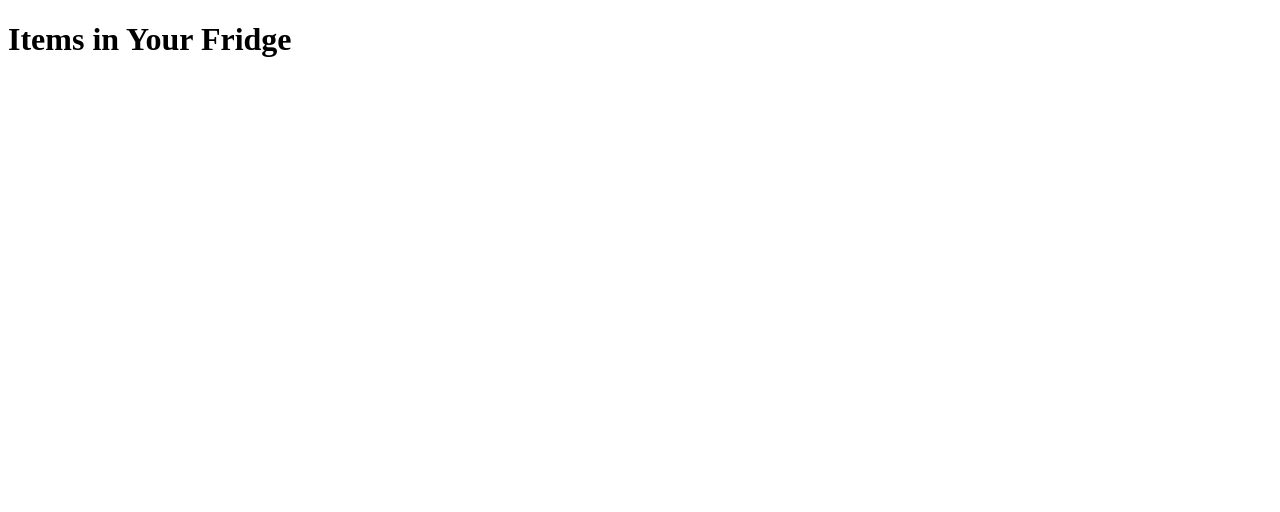
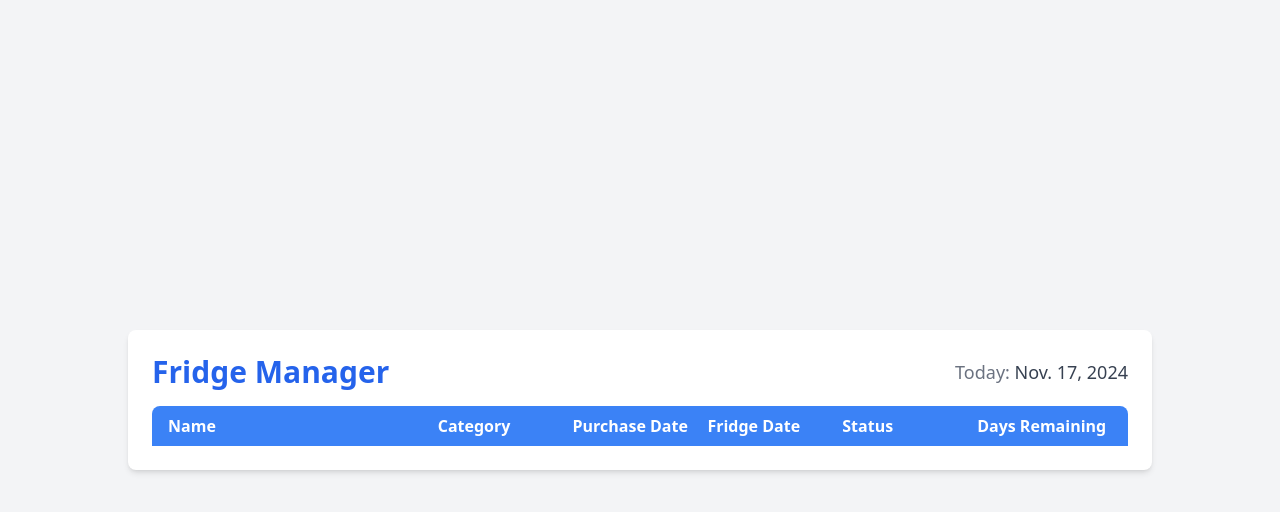
Before and after one commit to MatchaOnMuffins/FridgeCleaner, a Django app: page / in a window 1280 px wide. Shown: the top 512 px of the page. Run offline with Django 5.2, Linux system fonts and the light colour scheme; data that the repository does not hold is empty; parts of the project's set-up code (start-up, migrations or seed data) failed here and were passed over; some libraries are stand-ins or nearby versions.

Commit message:
Improve homepage

```diff
--- a/server/items/models.py
+++ b/server/items/models.py
@@ -5,6 +5,7 @@ import uuid
 class Category(models.Model):
     uuid = models.UUIDField(primary_key=True, editable=False, unique=True, default=uuid.uuid4)
     name = models.CharField(max_length=100)
+    good_for = models.IntegerField()
 
     def __str__(self):
         return self.name
@@ -15,7 +16,6 @@ class Item(models.Model):
     category = models.ForeignKey(Category, on_delete=models.CASCADE)
     purchase_date = models.DateField()
     fridge_date = models.DateField()
-    status = models.CharField(max_length=50, default="Fresh")
     notes = models.TextField(blank=True, null=True)
 
     def __str__(self):
--- a/server/items/templates/items/home.html
+++ b/server/items/templates/items/home.html
@@ -1,14 +1,55 @@
 <!DOCTYPE html>
-<html>
+<html lang="en">
 <head>
+    <meta charset="UTF-8">
+    <meta name="viewport" content="width=device-width, initial-scale=1.0">
     <title>Fridge Manager</title>
+    <script src="https://cdn.tailwindcss.com"></script>
 </head>
-<body>
-    <h1>Items in Your Fridge</h1>
-    <ul>
-        {% for item in items %}
-            <li> {{item.name}} - {{item.uuid}} - {{item.fridge_date}} </li>
-        {% endfor %}
-    </ul>
+<body class="bg-gray-100 min-h-screen flex items-center justify-center">
+    <div class="max-w-5xl w-full bg-white rounded-lg shadow-md p-6">
+        <div class="flex justify-between items-center mb-4">
+            <h1 class="text-3xl font-bold text-blue-600">Fridge Manager</h1>
+            <p class="text-gray-500 text-lg">
+                Today: <span class="font-medium text-gray-700">{{ today }}</span>
+            </p>
+        </div>
+
+        <div class="grid grid-cols-7 font-semibold bg-blue-500 text-white px-4 py-2 rounded-t-lg">
+            <div class="col-span-2">Name</div>
+            <div>Category</div>
+            <div>Purchase Date</div>
+            <div>Fridge Date</div>
+            <div>Status</div>
+            <div>Days Remaining</div>
+        </div>
+
+        <ul class="divide-y divide-gray-200">
+            {% for item in items %}
+                <li class="grid grid-cols-7 items-center px-4 py-3">
+                    <div class="col-span-2 text-gray-800 font-medium">{{ item.name }}</div>
+                    <div class="text-gray-600 italic">{{ item.category.name }}</div>
+                    <div class="text-gray-600">{{ item.purchase_date }}</div>
+                    <div class="text-gray-600">{{ item.fridge_date }}</div>
+                    <div class="text-gray-500">
+                        {% if item.status == 'Expired' %}
+                            <span class="text-red-600 font-semibold">Expired</span>
+                        {% elif item.status == 'Degraded' %}
+                            <span class="text-amber-600 font-semibold">Degraded</span>
+                        {% else %}
+                            <span class="text-green-600 font-semibold">Fresh</span>
+                        {% endif %}
+                    </div>
+                    <div class="text-gray-700">
+                        {% if item.status == 'Expired' %}
+                            <span class="text-red-600">{{ item.days_remaining }} days ago</span>
+                        {% else %}
+                            <span>{{ item.days_remaining }} days</span>
+                        {% endif %}
+                    </div>
+                </li>
+            {% endfor %}
+        </ul>
+    </div>
 </body>
 </html>
--- a/server/items/views.py
+++ b/server/items/views.py
@@ -3,13 +3,32 @@ from rest_framework.routers import DefaultRouter
 from .models import Item, Category
 from .serializers import ItemSerializer, CategorySerializer
 from django.shortcuts import render
+from datetime import date, timedelta
 
 
 def home(request):
-    # render items to the home page
-    items = Item.objects.all()
-    return render(request, "items/home.html", {"items": items})
+    items = Item.objects.select_related("category").all()
+    today = date.today()
 
+    for item in items:
+        good_for_days = timedelta(days=item.category.good_for)
+        degraded_threshold = timedelta(days=item.category.good_for * 0.75)
+        expiration_date = item.purchase_date + good_for_days
+
+        days_difference = (expiration_date - today).days
+        if days_difference >= 0:
+            item.days_remaining = days_difference
+        else:
+            item.days_remaining = abs(days_difference)
+
+        if expiration_date < today:
+            item.status = "Expired"
+        elif item.purchase_date + degraded_threshold < today:
+            item.status = "Degraded"
+        else:
+            item.status = "Fresh"
+
+    return render(request, "items/home.html", {"items": items, "today": today})
 
 
 class ItemViewSet(ModelViewSet):
```
Also changed, not shown: server/items/migrations/0002_remove_item_status_category_good_for.py (added), server/items/serializers.py (line endings or trailing spaces), server/items/urls.py (line endings or trailing spaces).
